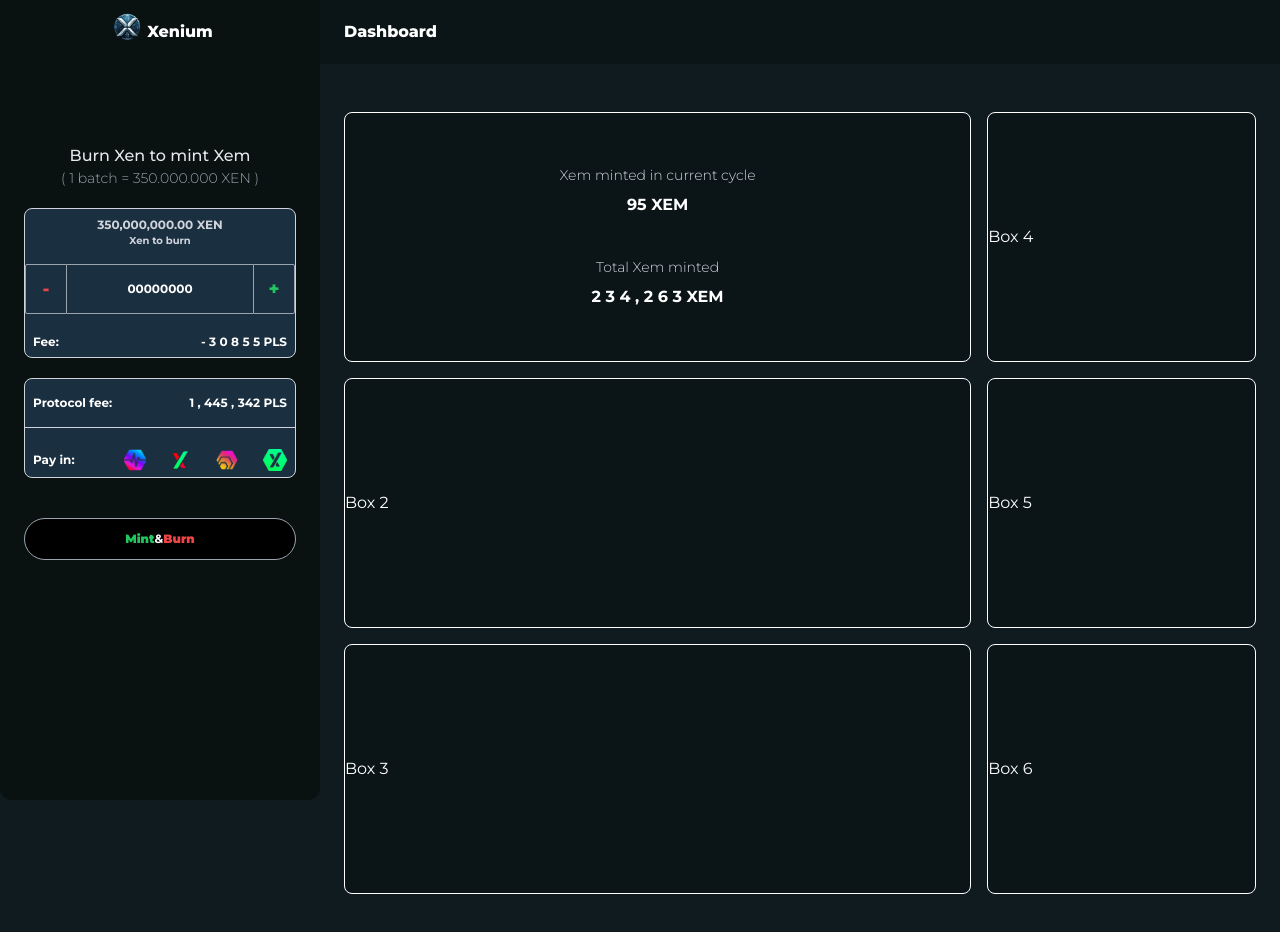
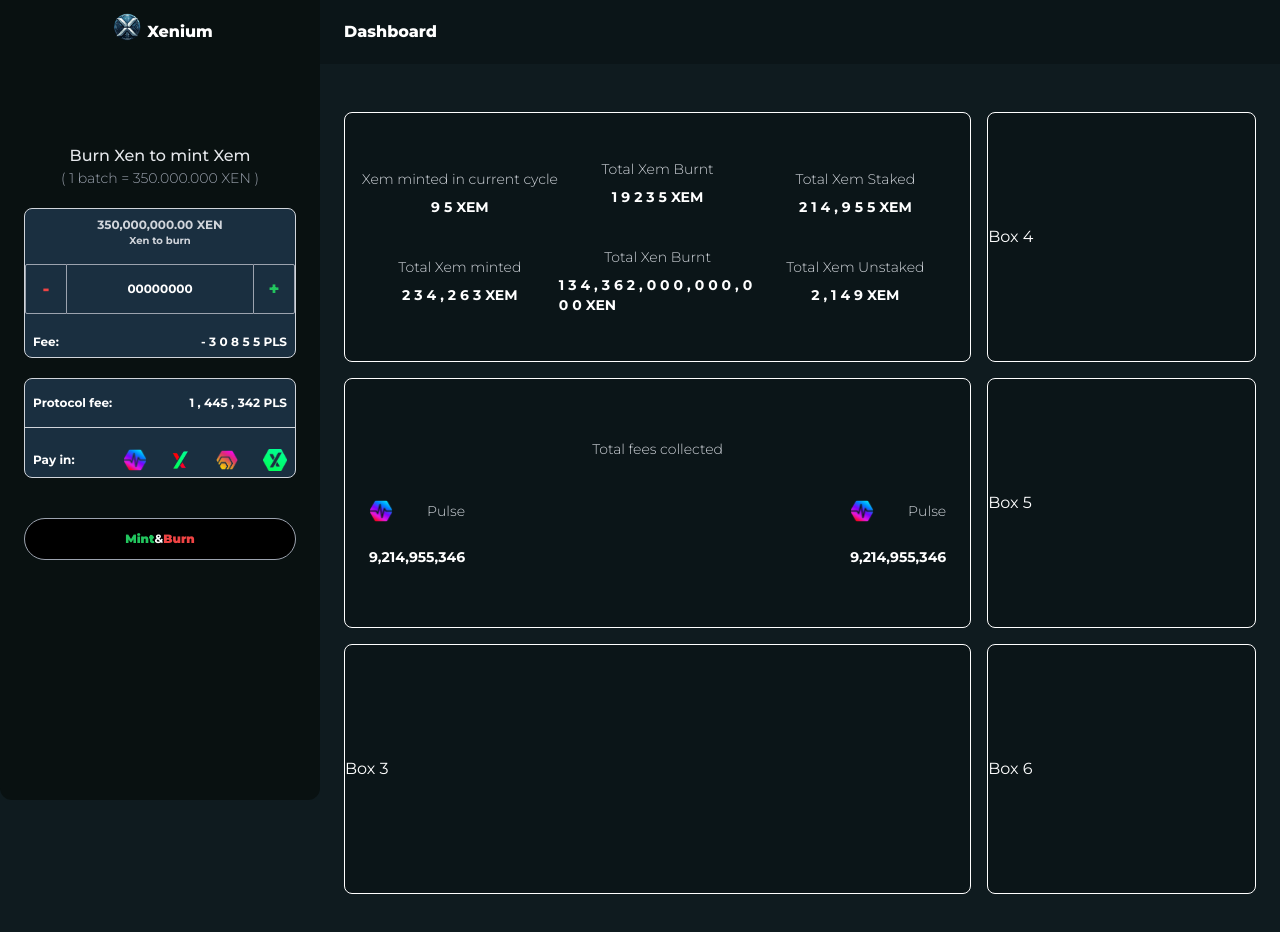
Before and after one commit to Michaeltarimo/Xenium, a Next.js app: page / in a window 1280 px wide. Built offline with nearby package versions, Linux system fonts and the light colour scheme.

Commit message:
updated components

```diff
--- a/src/pages/index.js
+++ b/src/pages/index.js
@@ -90,32 +90,91 @@ const index = () => {
                 {/**First half */}
                 <div className="flex flex-col w-[70%] gap-4 items-start justify-start">
 
+
+                  {/**First Box */}
                   <nav className="flex items-center justify-between border border-white rounded-lg bg-darker px-4 w-full h-[250px]">
 
                     <div className="flex flex-col w-full items-center justify-center gap-10 text-gray-300 font-light text-sm">
 
                       <nav className="flex w-full flex-col items-center justify-center gap-2">
                         <h1>Xem minted in current cycle</h1>
-                        <h1 className="font-bold text-white text-base">95 XEM</h1>
+                        <h1 className="font-bold text-white text-sm">9 5 XEM</h1>
                       </nav>
 
                       <nav className="flex w-full flex-col items-center justify-center gap-2">
                         <h1>Total Xem minted</h1>
-                        <h1 className="font-bold text-white text-base">2 3 4 , 2 6 3  XEM</h1>
+                        <h1 className="font-bold text-white text-sm">2 3 4 , 2 6 3  XEM</h1>
                       </nav>
-
 
                     </div>
 
+                    <div className="flex flex-col w-full items-center justify-center gap-10 text-gray-300 font-light text-sm">
+
+                      <nav className="flex w-full flex-col items-center justify-center gap-2">
+                        <h1>Total Xem Burnt</h1>
+                        <h1 className="font-bold text-white text-sm">1 9 2 3 5 XEM</h1>
+                      </nav>
+
+                      <nav className="flex w-full flex-col items-center justify-center gap-2">
+                        <h1>Total Xen Burnt</h1>
+                        <h1 className="font-bold text-white text-sm">1 3 4 , 3 6 2 , 0 0 0  , 0 0 0 , 0 0 0  XEN</h1>
+                      </nav>
+
+                    </div>
+
+                    <div className="flex flex-col w-full items-center justify-center gap-10 text-gray-300 font-light text-sm">
+
+                      <nav className="flex w-full flex-col items-center justify-center gap-2">
+                        <h1>Total Xem Staked</h1>
+                        <h1 className="font-bold text-white text-sm">2 1 4 , 9 5 5 XEM</h1>
+                      </nav>
+
+                      <nav className="flex w-full flex-col items-center justify-center gap-2">
+                        <h1>Total Xem Unstaked</h1>
+                        <h1 className="font-bold text-white text-sm">2 , 1 4 9  XEM</h1>
+                      </nav>
+
+                    </div>
+
+
                   </nav>
+                  {/**End of First Box */}
 
-                  <nav className="flex items-center justify-between border border-white rounded-lg bg-darker w-full h-[250px]">
-                    Box 2
+
+
+                  {/**Second Box */}
+                  <nav className="flex items-center justify-between border border-white rounded-lg bg-darker px-4 w-full h-[250px]">
+                    <div className="flex flex-col w-full items-center justify-center gap-10 text-gray-300 font-light text-sm">
+                      <h1>Total fees collected</h1>
+                      <div className="flex w-full items-center justify-between px-2">
+
+                        <nav className="flex flex-col items-center justify-center gap-6">
+                            <div className="flex w-full items-center justify-between">
+                              <Image src={pulse} alt="pulse logo" className="w-6" />
+                              <h1>Pulse</h1>
+                            </div>
+                            <h1 className="font-bold text-white text-sm">9,214,955,346</h1>
+                        </nav>
+
+                        <nav className="flex flex-col items-center justify-center gap-6">
+                            <div className="flex w-full items-center justify-between">
+                              <Image src={pulse} alt="pulse logo" className="w-6" />
+                              <h1>Pulse</h1>
+                            </div>
+                            <h1 className="font-bold text-white text-sm">9,214,955,346</h1>
+                        </nav>
+
+                      </div>
+                    </div>
                   </nav>
+                  {/**End of Second Box */}
 
+
+                  {/**Third Box */}
                   <nav className="flex items-center justify-between border border-white rounded-lg bg-darker w-full h-[250px]">
                     Box 3
                   </nav>
+                  {/**End of Third Box */}
 
                 </div>
 
```
